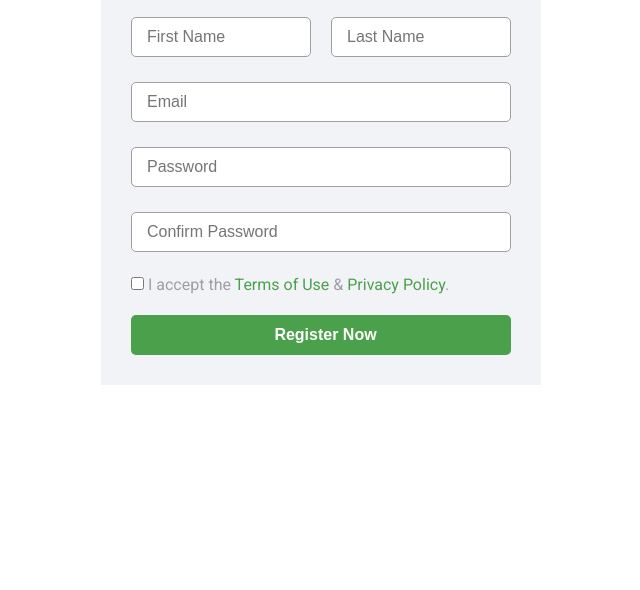
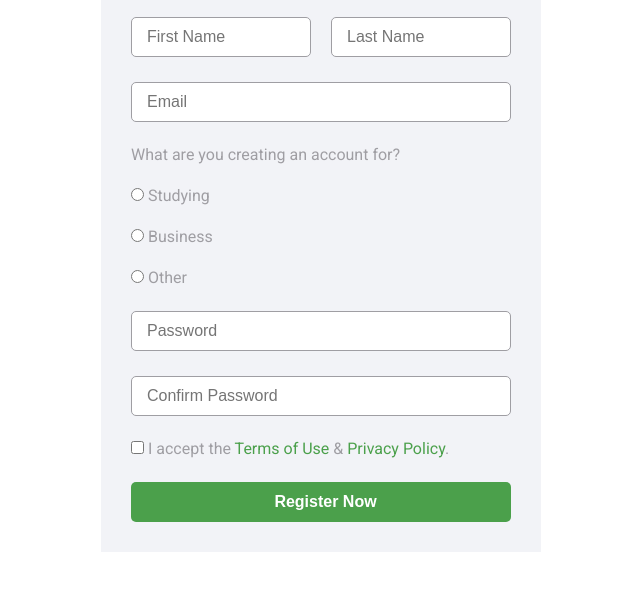
Before and after one commit to Pavel-Kh-studying/pr-home-7, a plain HTML site: page index.html in a window 1280 px wide. Shown: the part 144-734 px from the top of the page, without its empty margins (319-959 px from the left). Drawn offline with Linux system fonts and the light colour scheme.

Commit message:
fix code, add radio

```diff
--- a/assets/css/style.css
+++ b/assets/css/style.css
@@ -6,7 +6,7 @@ body {
   font-family: "Roboto", sans-serif;
 }
 
-section {
+.section-form {
   width: 440px;
   margin: 50px auto;
   position: relative;
@@ -14,33 +14,32 @@ section {
   padding: 30px;
 }
 
-section h1 {
+.section-form > h1 {
   text-align: center;
   font-size: 30px;
   margin-bottom: 15px;
 }
 
-section p {
+.section-form > p {
   color: rgb(159, 158, 163);
   margin-bottom: 20px;
 }
 
-section h1::before,
-section h1::after {
+.section-form > h1::before,
+.section-form > h1::after {
   content: "";
   width: 130px;
   height: 2px;
   background-color: rgb(207, 208, 212);
-  color: aqua;
   position: absolute;
   top: 45px;
 }
 
-section h1::before {
+.section-form > h1::before {
   right: 30px;
 }
 
-section h1::after {
+.section-form > h1::after {
   left: 30px;
 }
 
@@ -58,17 +57,12 @@ section h1::after {
   flex-direction: column;
 }
 
-.section-form form div:last-child input:not(:last-child),
+.section-form form div:last-child > *:not(:last-child),
 .section-form form div:first-child {
   margin-bottom: 25px;
 }
 
-.section-form form input[type="checkbox-register"],
-.section-form form label[for="checkbox-register"] {
-  display: inline;
-}
-
-.section-form form input[type="text"] {
+.section-form form div:first-child input {
   width: 180px;
 }
 
@@ -79,11 +73,13 @@ section h1::after {
   border-radius: 5px;
 }
 
-.section-form form input[type="checkbox"] {
+.section-form form input[type="checkbox"],
+.section-form form input[type="radio"] {
   height: auto;
 }
 
-.section-form form label {
+.section-form form label,
+.section-form form p {
   color: rgb(159, 158, 163);
 }
 
--- a/index.html
+++ b/index.html
@@ -24,6 +24,19 @@
           </div>
           <div>
             <input type="email" placeholder="Email" />
+            <p>What are you creating an account for?</p>
+            <label for="radio-studying">
+              <input type="radio" id="radio-studying" name="interested-in">
+              Studying
+            </label>
+            <label for="radio-business">
+              <input type="radio" id="radio-business" name="interested-in">
+              Business
+            </label>
+            <label for="radio-other">
+              <input type="radio" id="radio-other" name="interested-in">
+              Other
+            </label>
             <input type="password" placeholder="Password" />
             <input type="password" placeholder="Confirm Password" />
             <label for="checkbox-register">
```
